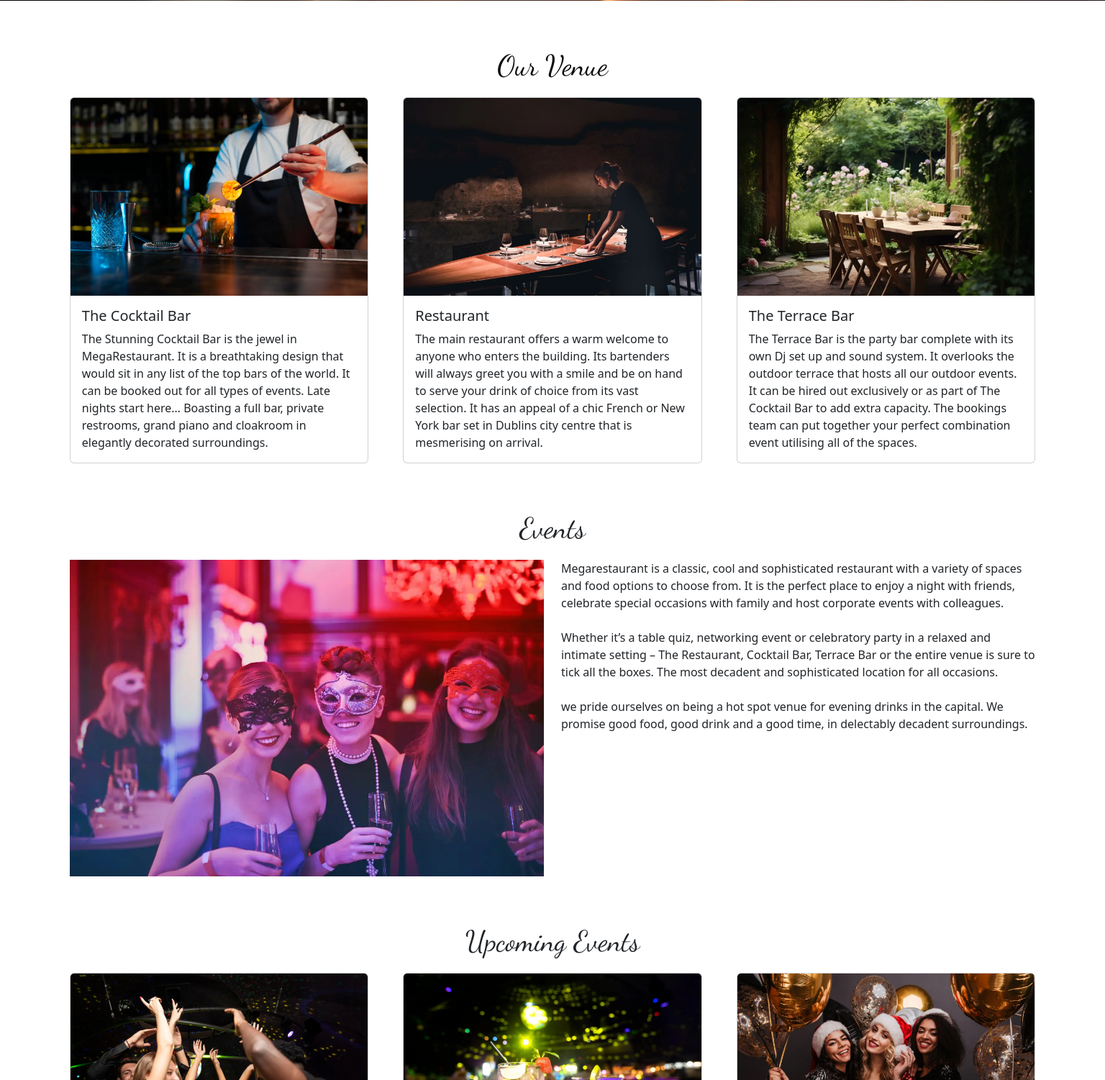
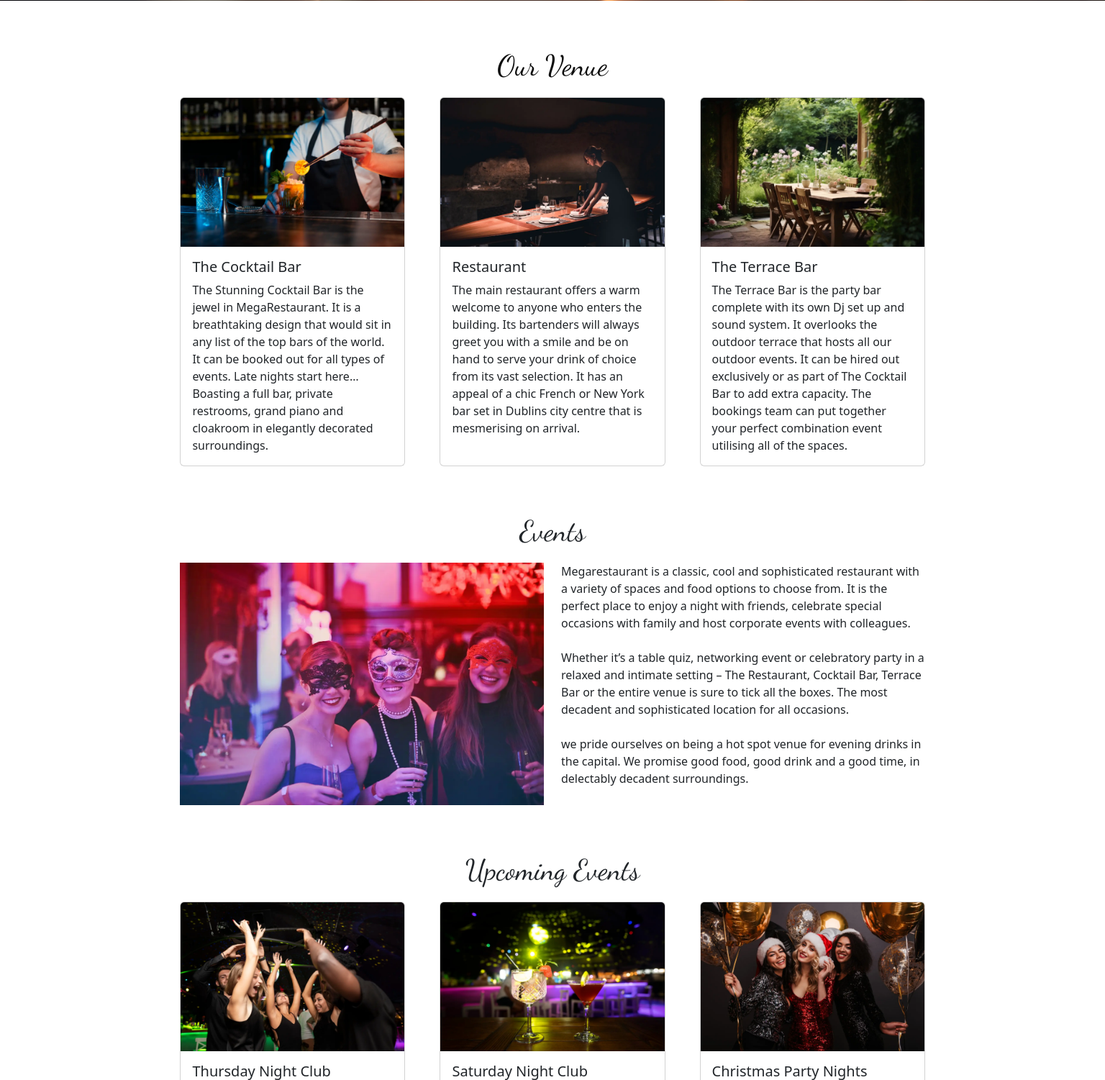
Before and after one commit to Zest-studi-o/p04-restaurant-bookings, a Django app: page / in a window 1536 px wide. Shown: the part 978-2479 px from the top of the page at 72% size. Run offline with Django 3.2, Linux system fonts and the light colour scheme; some libraries are stand-ins or nearby versions.

Commit message:
Fix media queries for home page

```diff
--- a/static/css/style.css
+++ b/static/css/style.css
@@ -402,7 +402,6 @@ p {
     background-color: var(--vivid-amber);
 }
 
-
 /*
 ------------------
    MENU STYLES
@@ -515,17 +514,13 @@ h2 {
 ------------------
 */
 
+/* For larger screens*/
+/* Home*/
 
-/*
-  For very large screens
-*/
-/*
-  Home
-*/
-@media (min-width: 1800px) {
+@media (min-width: 1300px) {
     .info-container {
         height: auto;
-        width: 60%;
+        width: 80%;
     }
 }
 
@@ -536,15 +531,7 @@ h2 {
     }
 }
 
-@media (min-width: 1250px) {
-    .info-container {
-        width: 90%;
-    }
-}
-
-/*
-  Menu
-*/
+/* Menu*/
 
 @media (max-width: 1200px) {
     .dish img {
```
Also changed, not shown: manage.py (line endings or trailing spaces), 1 other file.
